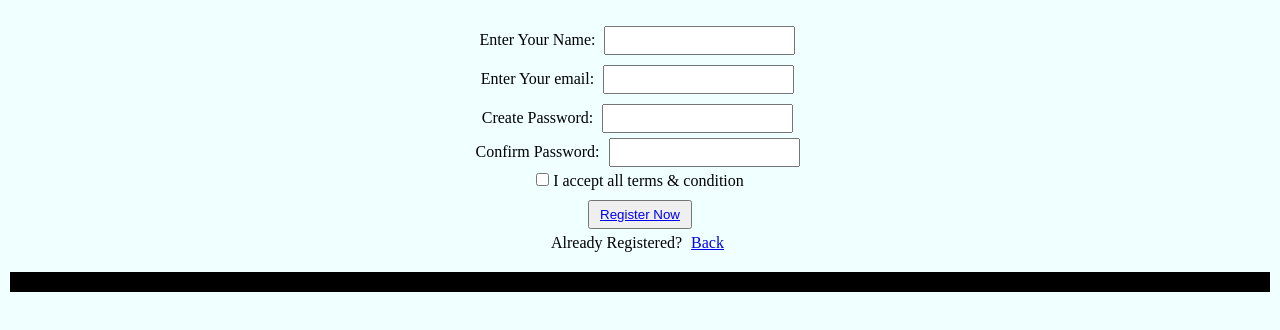
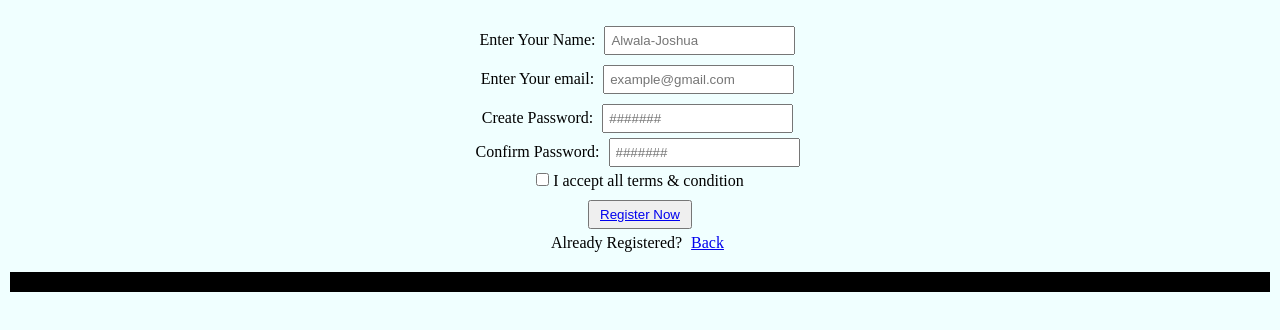
Before and after one commit to ALWALA-JOSHUA/Tech-Developers-Festival-project, a plain HTML site: page Form.html in a window 1280 px wide. Shown: the part 356-686 px from the top of the page. Drawn offline with Linux system fonts and the light colour scheme.

Commit message:
Updated placeholder on form page

```diff
--- a/Form.html
+++ b/Form.html
@@ -26,28 +26,28 @@
          <center>
          <div class="input-wrapper">
             <label for="User"> Enter Your Name:</label>
-            <input type="text" id="user" class="input-field" required>
+            <input type="text" placeholder="Alwala-Joshua" id="user" class="input-field" required>
             <i class="fa-regular icon"></i>
          </div>
 
          <div class="input-wrapper">
             <label for="User"> Enter Your email:</label>
-            <input type="text" id="user" class="input-field" required>
+            <input type="text" placeholder="example@gmail.com" id="user" class="input-field" required>
             <i class="fa-regular icon"></i>
          </div>
 
             <div class="input-wrapper">
                 <label for="pass"> Create Password:</label>
-                <input type="password" id="pass" class="input-field" required>
+                <input type="password" id="pass" placeholder="#######" class="input-field" required>
                 <i class="fa-regular icon"></i>
 
                 <div class="input-wrapper">
                     <label for="pass"> Confirm Password:</label>
-                    <input type="password" id="pass" class="input-field" required>
+                    <input type="password" id="pass" placeholder="#######" class="input-field" required>
                     <i class="fa-regular icon"></i>
 
           <p> <input type="checkbox">  I accept all terms & condition</p>
-          <p><button><a href="Registered.html">Register Now</a></button></p>
+          <p><button type="submit"><a href="Registered.html">Register Now</a></button></p>
 
           Already Registered? <a href="Index.html">Back</a>
 
```
